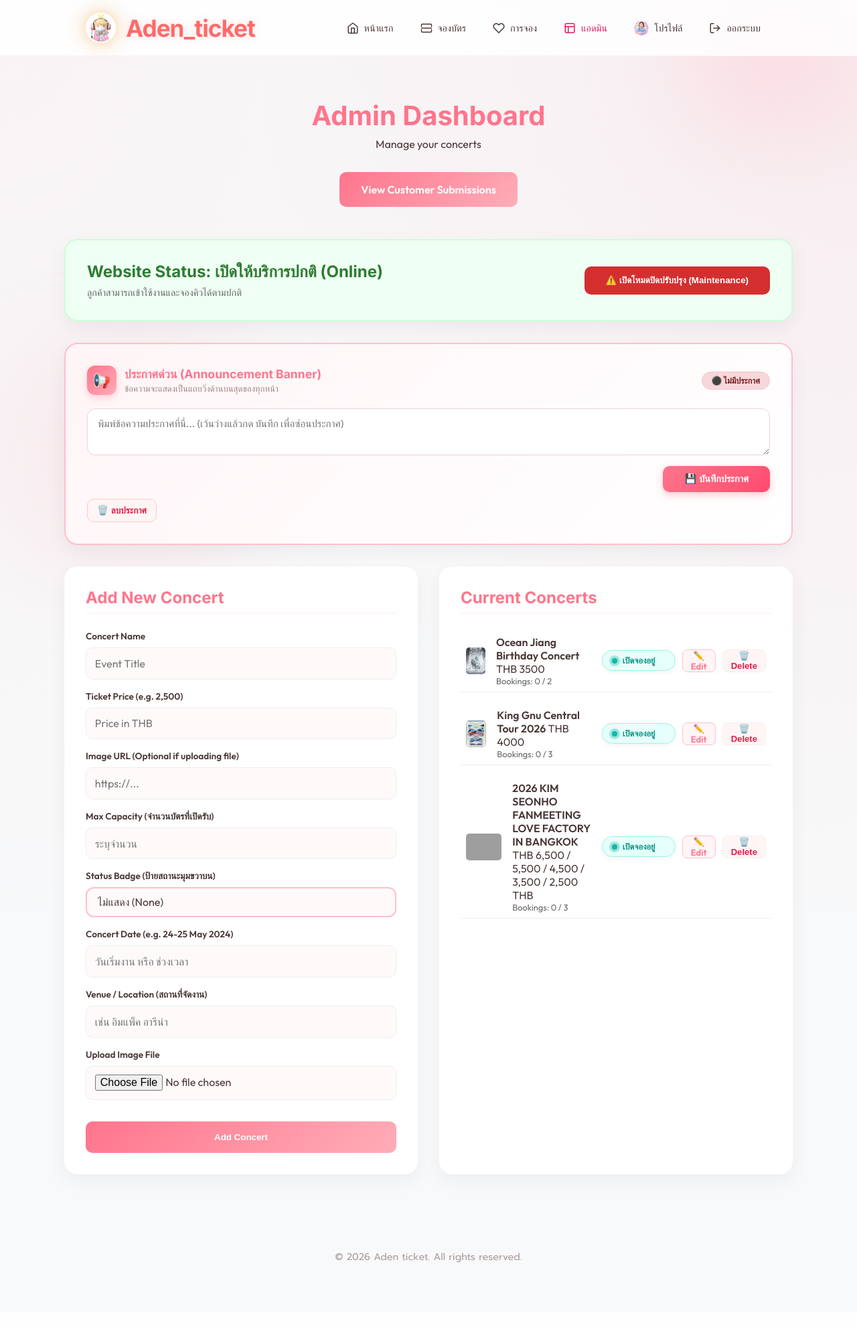
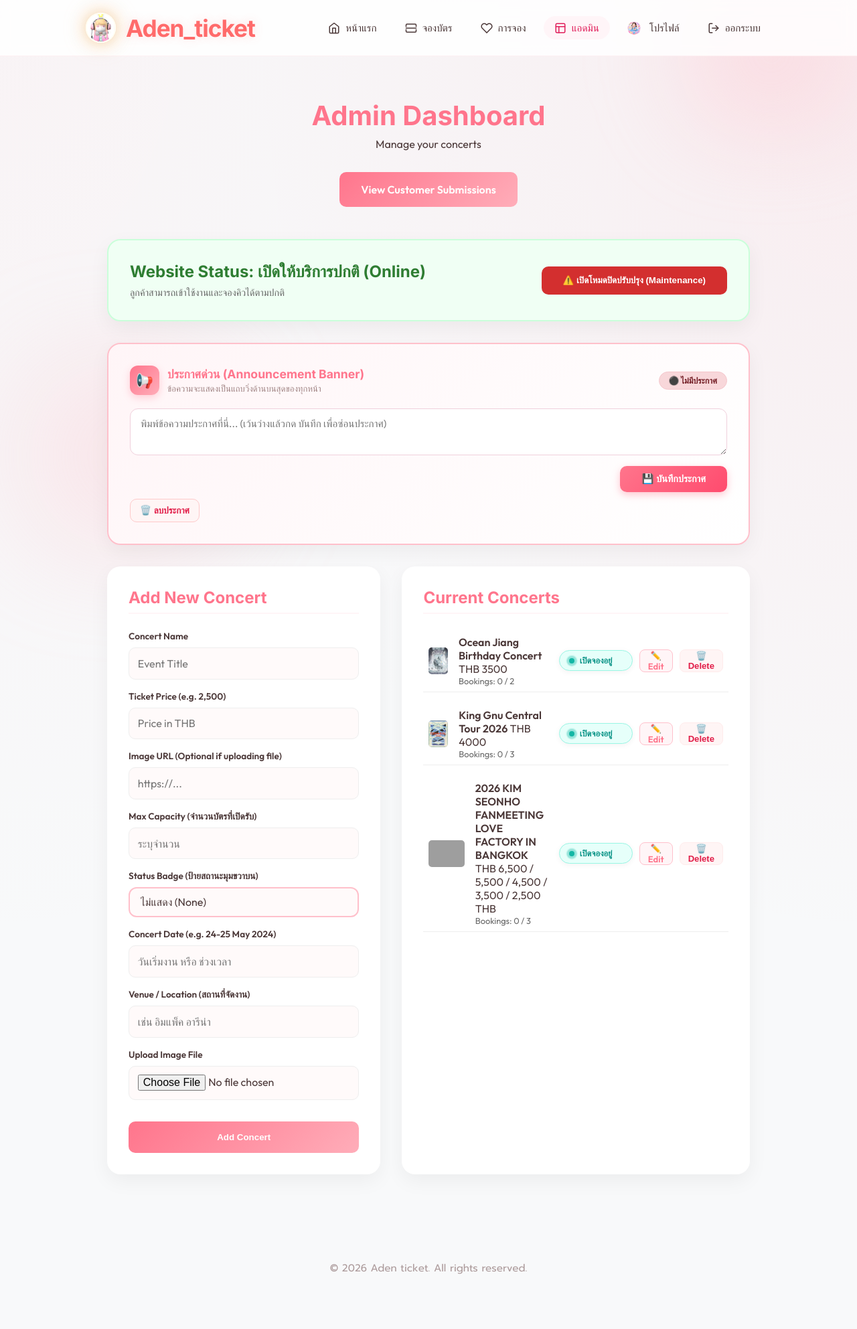
Before and after one commit to Adenupdate/test, a Flask app: page /admin in a window 1280 px wide. Shown: the whole page at 67% size. Before the commit the page ends 1886 px from the top, so only its background shows below. Run offline with Flask 3, Linux system fonts and the light colour scheme; a user stored in the database is signed in; grey boxes are pictures that could not be loaded.

Commit message:
Add files via upload

```diff
--- a/templates/base.html
+++ b/templates/base.html
@@ -10,7 +10,6 @@
 
 <body>
 
-    <div class="app-container">
     {% if announcement %}
     <div class="announcement-banner">
         <div class="banner-content">
@@ -31,59 +30,28 @@
                 class="brand-logo">
             Aden_ticket
         </a>
-            <ul class="nav-links">
-                <li>
-                    <a href="/" class="nav-btn">
-                        <svg viewBox="0 0 24 24" width="20" height="20" fill="none" stroke="currentColor" stroke-width="2" stroke-linecap="round" stroke-linejoin="round"><path d="M3 9l9-7 9 7v11a2 2 0 0 1-2 2H5a2 2 0 0 1-2-2z"></path><polyline points="9 22 9 12 15 12 15 22"></polyline></svg>
-                        <span class="nav-text">หน้าแรก</span>
-                    </a>
-                </li>
-                <li>
-                    <a href="{{ url_for('concerts_page') }}" class="nav-btn">
-                        <svg viewBox="0 0 24 24" width="20" height="20" fill="none" stroke="currentColor" stroke-width="2" stroke-linecap="round" stroke-linejoin="round"><path d="M2 9V6a2 2 0 0 1 2-2h16a2 2 0 0 1 2 2v3"></path><path d="M2 15v3a2 2 0 0 0 2 2h16a2 2 0 0 0 2-2v-3"></path><line x1="2" y1="12" x2="22" y2="12"></line></svg>
-                        <span class="nav-text">จองบัตร</span>
-                    </a>
-                </li>
+        <ul class="nav-links desktop-links">
+            <li><a href="/" class="nav-btn"><svg viewBox="0 0 24 24" width="18" height="18" fill="none" stroke="currentColor" stroke-width="2" stroke-linecap="round" stroke-linejoin="round"><path d="M3 9l9-7 9 7v11a2 2 0 0 1-2 2H5a2 2 0 0 1-2-2z"></path><polyline points="9 22 9 12 15 12 15 22"></polyline></svg><span class="nav-text">หน้าแรก</span></a></li>
+            <li><a href="{{ url_for('concerts_page') }}" class="nav-btn"><svg viewBox="0 0 24 24" width="18" height="18" fill="none" stroke="currentColor" stroke-width="2" stroke-linecap="round" stroke-linejoin="round"><path d="M2 9V6a2 2 0 0 1 2-2h16a2 2 0 0 1 2 2v3"></path><path d="M2 15v3a2 2 0 0 0 2 2h16a2 2 0 0 0 2-2v-3"></path><line x1="2" y1="12" x2="22" y2="12"></line></svg><span class="nav-text">จองบัตร</span></a></li>
             {% if current_user.is_authenticated %}
-                    <li>
-                        <a href="{{ url_for('my_bookings') }}" class="nav-btn">
-                            <svg viewBox="0 0 24 24" width="20" height="20" fill="none" stroke="currentColor" stroke-width="2" stroke-linecap="round" stroke-linejoin="round"><path d="M20.84 4.61a5.5 5.5 0 0 0-7.78 0L12 5.67l-1.06-1.06a5.5 5.5 0 0 0-7.78 7.78l1.06 1.06L12 21.23l7.78-7.78 1.06-1.06a5.5 5.5 0 0 0 0-7.78z"></path></svg>
-                            <span class="nav-text">การจอง</span>
-                        </a>
-                    </li>
+                <li><a href="{{ url_for('my_bookings') }}" class="nav-btn"><svg viewBox="0 0 24 24" width="18" height="18" fill="none" stroke="currentColor" stroke-width="2" stroke-linecap="round" stroke-linejoin="round"><path d="M20.84 4.61a5.5 5.5 0 0 0-7.78 0L12 5.67l-1.06-1.06a5.5 5.5 0 0 0-7.78 7.78l1.06 1.06L12 21.23l7.78-7.78 1.06-1.06a5.5 5.5 0 0 0 0-7.78z"></path></svg><span class="nav-text">การจอง</span></a></li>
                 {% if current_user.is_actually_admin %}
-                    <li>
-                        <a href="{{ url_for('admin') }}" class="nav-btn">
-                            <svg viewBox="0 0 24 24" width="20" height="20" fill="none" stroke="currentColor" stroke-width="2" stroke-linecap="round" stroke-linejoin="round"><rect x="3" y="3" width="18" height="18" rx="2" ry="2"></rect><line x1="3" y1="9" x2="21" y2="9"></line><line x1="9" y1="21" x2="9" y2="9"></line></svg>
-                            <span class="nav-text">แอดมิน</span>
-                        </a>
-                    </li>
+                <li><a href="{{ url_for('admin') }}" class="nav-btn admin-link"><svg viewBox="0 0 24 24" width="18" height="18" fill="none" stroke="currentColor" stroke-width="2" stroke-linecap="round" stroke-linejoin="round"><rect x="3" y="3" width="18" height="18" rx="2" ry="2"></rect><line x1="3" y1="9" x2="21" y2="9"></line><line x1="9" y1="21" x2="9" y2="9"></line></svg><span class="nav-text">แอดมิน</span></a></li>
                 {% endif %}
                 <li>
                     <a href="#" onclick="openProfileModal(); return false;" class="nav-btn user-nav-btn">
-                            <img src="{{ url_for('static', filename=current_user.profile_image if current_user.profile_image else 'images/profile_default.jpg') }}" style="width: 22px; height: 22px; border-radius: 50%; object-fit: cover;">
+                        <img src="{{ url_for('static', filename=current_user.profile_image if current_user.profile_image else 'images/profile_default.jpg') }}" style="width: 20px; height: 20px; border-radius: 50%; object-fit: cover; margin-right: 5px;">
                         <span class="nav-text">โปรไฟล์</span>
                     </a>
                 </li>
-                    <li>
-                        <a href="{{ url_for('logout') }}" class="nav-btn logout-btn">
-                            <svg viewBox="0 0 24 24" width="20" height="20" fill="none" stroke="currentColor" stroke-width="2" stroke-linecap="round" stroke-linejoin="round"><path d="M9 21H5a2 2 0 0 1-2-2V5a2 2 0 0 1 2-2h4"></path><polyline points="16 17 21 12 16 7"></polyline><line x1="21" y1="12" x2="9" y2="12"></line></svg>
-                            <span class="nav-text">ออกระบบ</span>
-                        </a>
-                    </li>
+                <li><a href="{{ url_for('logout') }}" class="nav-btn logout-btn"><svg viewBox="0 0 24 24" width="18" height="18" fill="none" stroke="currentColor" stroke-width="2" stroke-linecap="round" stroke-linejoin="round"><path d="M9 21H5a2 2 0 0 1-2-2V5a2 2 0 0 1 2-2h4"></path><polyline points="16 17 21 12 16 7"></polyline><line x1="21" y1="12" x2="9" y2="12"></line></svg><span class="nav-text">ออกระบบ</span></a></li>
             {% else %}
-                    <li>
-                        <a href="{{ url_for('login') }}" class="nav-btn">
-                            <svg viewBox="0 0 24 24" width="20" height="20" fill="none" stroke="currentColor" stroke-width="2" stroke-linecap="round" stroke-linejoin="round"><path d="M15 3h4a2 2 0 0 1 2 2v14a2 2 0 0 1-2 2h-4"></path><polyline points="10 17 15 12 10 7"></polyline><line x1="15" y1="12" x2="3" y2="12"></line></svg>
-                            <span class="nav-text">เข้าสู่ระบบ</span>
-                        </a>
-                    </li>
+                <li><a href="{{ url_for('login') }}" class="nav-btn"><svg viewBox="0 0 24 24" width="18" height="18" fill="none" stroke="currentColor" stroke-width="2" stroke-linecap="round" stroke-linejoin="round"><path d="M15 3h4a2 2 0 0 1 2 2v14a2 2 0 0 1-2 2h-4"></path><polyline points="10 17 15 12 10 7"></polyline><line x1="15" y1="12" x2="3" y2="12"></line></svg><span class="nav-text">เข้าสู่ระบบ</span></a></li>
             {% endif %}
         </ul>
     </nav>
 
-
-        <main id="main-scroll">
+    <div class="main-wrapper" id="main-content">
 
 
     {% with messages = get_flashed_messages(with_categories=true) %}
@@ -101,6 +69,8 @@
     </div>
     {% endif %}
     {% endwith %}
+
+    {% block content %}{% endblock %}
 
     <!-- Success Modal -->
     <div id="successModal" class="overlay"
@@ -174,73 +144,9 @@
             background-image:
                 radial-gradient(at 0% 0%, rgba(255, 192, 203, 0.1) 0px, transparent 50%),
                 radial-gradient(at 100% 0%, rgba(255, 117, 140, 0.1) 0px, transparent 50%);
-            overflow-x: hidden;
         }
 
-        /* Mobile specific layout */
-        @media (max-width: 1024px) {
-            body {
-                height: 100vh;
-                overflow: hidden;
-                display: flex;
-                justify-content: center;
-                align-items: center;
-            }
-
-            .app-container {
-                width: 100%;
-                height: 100vh;
-                background: #fff;
-                display: flex;
-                flex-direction: column;
-                position: relative;
-                overflow: hidden;
-            }
-
-            main#main-scroll {
-                flex: 1;
-                overflow-y: auto;
-                -webkit-overflow-scrolling: touch;
-                padding: 0 0 20px 0;
-                background: linear-gradient(135deg, var(--soft-pink) 0%, var(--pure-white) 100%);
-            }
-
-            .bottom-nav {
-                display: flex !important;
-            }
-
-            .top-nav .nav-links {
-                display: none !important;
-            }
-        }
-
-        /* Desktop specific layout */
-        @media (min-width: 1025px) {
-            .app-container {
-                width: 100%;
-                max-width: none;
-                height: auto;
-                display: block;
-                overflow: visible;
-            }
-
-            main#main-scroll {
-                padding: 2rem 5%;
-                min-height: calc(100vh - 80px);
-                display: block;
-                overflow: visible;
-            }
-
-            .bottom-nav {
-                display: none !important;
-            }
-
-            .top-nav .nav-links {
-                display: flex !important;
-            }
-        }
-
-        /* Nav Styling Shared */
+        /* Desktop Header Styling */
         .top-nav {
             background: var(--glass);
             backdrop-filter: blur(10px);
@@ -251,15 +157,91 @@
             display: flex;
             justify-content: space-between;
             align-items: center;
+            position: sticky;
+            top: 0;
         }
 
-        .bottom-nav {
+        .nav-links {
+            display: flex;
+            gap: 10px;
+            align-items: center;
+            list-style: none;
+            padding: 0;
+            margin: 0;
+        }
+
+        .nav-btn {
+            display: flex;
+            align-items: center;
+            padding: 8px 16px;
+            border-radius: 50px;
+            text-decoration: none;
+            color: #8c6b78;
+            font-weight: 600;
+            font-size: 0.95rem;
+            transition: all 0.2s ease;
+            gap: 8px;
+        }
+
+        .nav-btn:hover {
+            background: #fff0f3;
+            color: var(--deep-pink);
+        }
+
+        .nav-btn.active {
+            color: #e01e5a;
+            background: #fff5f8;
+        }
+
+        .logout-btn:hover {
+            background: #fee2e2;
+            color: #ef4444;
+        }
+
+        .mobile-bottom-nav {
+            display: none;
+        }
+
+        /* Desktop Layout */
+        @media (min-width: 1025px) {
+            .main-wrapper {
+                padding: 2rem 10%;
+                min-height: calc(100vh - 150px);
+            }
+        }
+
+        /* Mobile App Frame Mode */
+        @media (max-width: 1024px) {
+            body {
+                height: 100vh;
+                overflow: hidden;
+                display: flex;
+                flex-direction: column;
+            }
+
+            .top-nav {
+                padding: 1rem 1.5rem;
+                position: static;
+            }
+
+            .desktop-links {
+                display: none !important;
+            }
+
+            .main-wrapper {
+                flex: 1;
+                overflow-y: auto;
+                -webkit-overflow-scrolling: touch;
+                background: linear-gradient(135deg, var(--soft-pink) 0%, var(--pure-white) 100%);
+            }
+
+            .mobile-bottom-nav {
+                display: flex;
                 height: 75px;
                 background: rgba(255, 255, 255, 0.9);
                 backdrop-filter: blur(15px);
                 -webkit-backdrop-filter: blur(15px);
                 border-top: 1px solid rgba(255, 117, 140, 0.15);
-            display: none;
                 align-items: center;
                 justify-content: space-around;
                 padding-bottom: env(safe-area-inset-bottom);
@@ -267,129 +249,59 @@
                 flex-shrink: 0;
             }
 
-        .nav-links {
-            display: flex;
-            gap: 15px;
-            align-items: center;
-            list-style: none;
-            padding: 0;
-            margin: 0;
+            .mobile-bottom-nav .nav-links {
+                width: 100%;
+                justify-content: space-around;
+                gap: 0;
             }
 
-        /* Desktop Nav Buttons */
-        @media (min-width: 1025px) {
-            .nav-links { gap: 8px; }
-            .nav-btn {
-                flex-direction: row !important;
-                padding: 8px 16px !important;
-                border-radius: 50px !important;
-                font-size: 0.9rem !important;
-                gap: 8px !important;
-            }
-            .nav-btn:hover {
-                background: #fff0f3;
-                color: var(--deep-pink);
-            }
-            .nav-btn.logout-btn:hover {
-                background: #fee2e2;
-                color: #ef4444;
-            }
-            .nav-btn svg {
-                width: 18px !important;
-                height: 18px !important;
-            }
+            .mobile-bottom-nav .nav-btn {
+                flex-direction: column;
+                font-size: 0.7rem;
+                padding: 8px 0;
+                border-radius: 0;
+                background: transparent;
             }
 
-        /* Mobile Nav Buttons */
-        @media (max-width: 1024px) {
-            .nav-links { width: 100%; justify-content: space-around; }
-            .nav-links li { flex: 1; text-align: center; }
-            .nav-btn {
-                flex-direction: column;
-                font-size: 0.7rem;
-                gap: 4px;
-            }
-            .nav-btn svg {
+            .mobile-bottom-nav .nav-btn svg {
                 width: 22px;
                 height: 22px;
             }
-            .top-nav { padding: 1rem 1.5rem; }
+
+            .mobile-bottom-nav .nav-btn.active {
+                background: transparent;
             }
-
-        .nav-btn {
-            display: flex;
-            align-items: center;
-            justify-content: center;
-            text-decoration: none;
-            color: #8c6b78;
-            font-weight: 600;
-            transition: all 0.2s ease;
-        }
-
-        .nav-btn:active, .nav-btn.active {
-            color: #e01e5a;
-        }
-
-        .nav-text {
-            display: block;
         }
     </style>
 
 
 
-            {% block content %}{% endblock %}
 
-            <div style="text-align: center; padding: 2rem 0 40px; color: #8c7373; font-size: 0.9rem; font-family: 'Prompt', sans-serif; opacity: 0.7;">
+        <div style="text-align: center; padding: 3rem 0; color: #8c7373; font-size: 0.95rem; font-family: 'Prompt', sans-serif; opacity: 0.7;">
             <p>&copy; 2026 Aden ticket. All rights reserved.</p>
         </div>
-        </main>
+    </div>
 
-        <nav class="bottom-nav">
+    <nav class="mobile-bottom-nav">
         <ul class="nav-links">
-                <li>
-                    <a href="/" class="nav-btn">
-                        <svg viewBox="0 0 24 24" fill="none" stroke="currentColor" stroke-width="2" stroke-linecap="round" stroke-linejoin="round"><path d="M3 9l9-7 9 7v11a2 2 0 0 1-2 2H5a2 2 0 0 1-2-2z"></path><polyline points="9 22 9 12 15 12 15 22"></polyline></svg>
-                        <span class="nav-text">หน้าแรก</span>
-                    </a>
-                </li>
-                <li>
-                    <a href="{{ url_for('concerts_page') }}" class="nav-btn">
-                        <svg viewBox="0 0 24 24" fill="none" stroke="currentColor" stroke-width="2" stroke-linecap="round" stroke-linejoin="round"><path d="M2 9V6a2 2 0 0 1 2-2h16a2 2 0 0 1 2 2v3"></path><path d="M2 15v3a2 2 0 0 0 2 2h16a2 2 0 0 0 2-2v-3"></path><line x1="2" y1="12" x2="22" y2="12"></line></svg>
-                        <span class="nav-text">จองบัตร</span>
-                    </a>
-                </li>
+            <li><a href="/" class="nav-btn"><svg viewBox="0 0 24 24" fill="none" stroke="currentColor" stroke-width="2" stroke-linecap="round" stroke-linejoin="round"><path d="M3 9l9-7 9 7v11a2 2 0 0 1-2 2H5a2 2 0 0 1-2-2z"></path><polyline points="9 22 9 12 15 12 15 22"></polyline></svg><span class="nav-text">หน้าแรก</span></a></li>
+            <li><a href="{{ url_for('concerts_page') }}" class="nav-btn"><svg viewBox="0 0 24 24" fill="none" stroke="currentColor" stroke-width="2" stroke-linecap="round" stroke-linejoin="round"><path d="M2 9V6a2 2 0 0 1 2-2h16a2 2 0 0 1 2 2v3"></path><path d="M2 15v3a2 2 0 0 0 2 2h16a2 2 0 0 0 2-2v-3"></path><line x1="2" y1="12" x2="22" y2="12"></line></svg><span class="nav-text">จองบัตร</span></a></li>
             {% if current_user.is_authenticated %}
-                    <li>
-                        <a href="{{ url_for('my_bookings') }}" class="nav-btn">
-                            <svg viewBox="0 0 24 24" fill="none" stroke="currentColor" stroke-width="2" stroke-linecap="round" stroke-linejoin="round"><path d="M20.84 4.61a5.5 5.5 0 0 0-7.78 0L12 5.67l-1.06-1.06a5.5 5.5 0 0 0-7.78 7.78l1.06 1.06L12 21.23l7.78-7.78 1.06-1.06a5.5 5.5 0 0 0 0-7.78z"></path></svg>
-                            <span class="nav-text">การจอง</span>
-                        </a>
-                    </li>
+                <li><a href="{{ url_for('my_bookings') }}" class="nav-btn"><svg viewBox="0 0 24 24" fill="none" stroke="currentColor" stroke-width="2" stroke-linecap="round" stroke-linejoin="round"><path d="M20.84 4.61a5.5 5.5 0 0 0-7.78 0L12 5.67l-1.06-1.06a5.5 5.5 0 0 0-7.78 7.78l1.06 1.06L12 21.23l7.78-7.78 1.06-1.06a5.5 5.5 0 0 0 0-7.78z"></path></svg><span class="nav-text">การจอง</span></a></li>
                 {% if current_user.is_actually_admin %}
-                    <li>
-                        <a href="{{ url_for('admin') }}" class="nav-btn">
-                            <svg viewBox="0 0 24 24" fill="none" stroke="currentColor" stroke-width="2" stroke-linecap="round" stroke-linejoin="round"><rect x="3" y="3" width="18" height="18" rx="2" ry="2"></rect><line x1="3" y1="9" x2="21" y2="9"></line><line x1="9" y1="21" x2="9" y2="9"></line></svg>
-                            <span class="nav-text">แอดมิน</span>
-                        </a>
-                    </li>
+                <li><a href="{{ url_for('admin') }}" class="nav-btn"><svg viewBox="0 0 24 24" fill="none" stroke="currentColor" stroke-width="2" stroke-linecap="round" stroke-linejoin="round"><rect x="3" y="3" width="18" height="18" rx="2" ry="2"></rect><line x1="3" y1="9" x2="21" y2="9"></line><line x1="9" y1="21" x2="9" y2="9"></line></svg><span class="nav-text">แอดมิน</span></a></li>
                 {% endif %}
                 <li>
-                        <a href="#" onclick="openProfileModal(); return false;" class="nav-btn user-nav-btn">
+                    <a href="#" onclick="openProfileModal(); return false;" class="nav-btn">
                         <img src="{{ url_for('static', filename=current_user.profile_image if current_user.profile_image else 'images/profile_default.jpg') }}" style="width: 22px; height: 22px; border-radius: 50%; object-fit: cover; margin-bottom: 2px;">
                         <span class="nav-text">โปรไฟล์</span>
                     </a>
                 </li>
             {% else %}
-                    <li>
-                        <a href="{{ url_for('login') }}" class="nav-btn">
-                            <svg viewBox="0 0 24 24" fill="none" stroke="currentColor" stroke-width="2" stroke-linecap="round" stroke-linejoin="round"><path d="M15 3h4a2 2 0 0 1 2 2v14a2 2 0 0 1-2 2h-4"></path><polyline points="10 17 15 12 10 7"></polyline><line x1="15" y1="12" x2="3" y2="12"></line></svg>
-                            <span class="nav-text">เข้าสู่ระบบ</span>
-                        </a>
-                    </li>
+                <li><a href="{{ url_for('login') }}" class="nav-btn"><svg viewBox="0 0 24 24" fill="none" stroke="currentColor" stroke-width="2" stroke-linecap="round" stroke-linejoin="round"><path d="M15 3h4a2 2 0 0 1 2 2v14a2 2 0 0 1-2 2h-4"></path><polyline points="10 17 15 12 10 7"></polyline><line x1="15" y1="12" x2="3" y2="12"></line></svg><span class="nav-text">เข้าสู่ระบบ</span></a></li>
             {% endif %}
         </ul>
     </nav>
-    </div>
 
 
 
```
Lines whose indentation alone changed are shown as unchanged.
